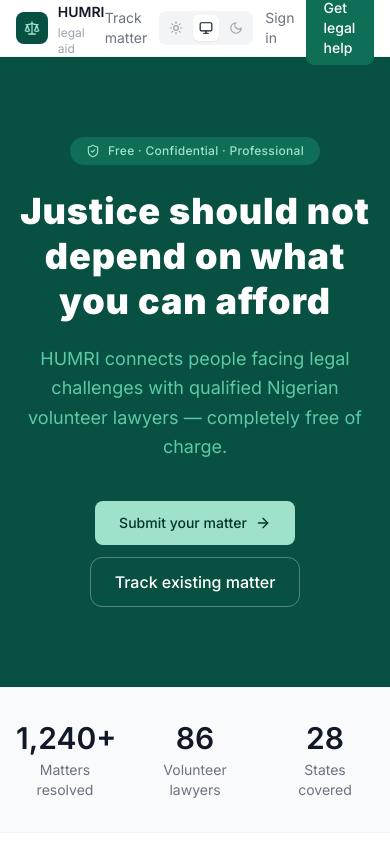
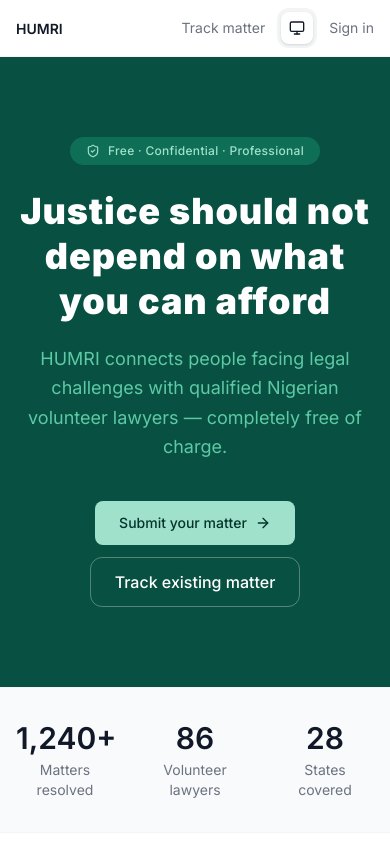
Before and after one commit to Munchisis/lex-gratis, a Next.js app: page / in a window 390 px wide. Shown: the top 844 px of the page. Built offline with nearby package versions, Linux system fonts and the light colour scheme.

Commit message:
fix: optimized theme toggle for mobile

```diff
--- a/src/app/globals.css
+++ b/src/app/globals.css
@@ -36,7 +36,7 @@
   .input {
     @apply w-full px-3 py-2 border border-gray-200 rounded-lg text-sm
            focus:outline-none focus:ring-2 focus:ring-brand-400 focus:border-transparent
-           placeholder:text-gray-400 bg-white dark:bg-gray-700 dark:border-brand-600 ;
+           placeholder:text-gray-400 bg-white dark:bg-gray-700 dark:border-brand-600 dark:placeholder:text-gray-500;
   }
   .label {
     @apply block text-xs font-medium text-gray-500 mb-1 ;
--- a/src/app/page.tsx
+++ b/src/app/page.tsx
@@ -16,7 +16,7 @@
           <div className="flex items-center gap-2.5">
             <Link
               href="/"
-              className="w-8 h-8 bg-brand-800 rounded-lg flex items-center justify-center"
+              className=" hidden w-8 h-8 bg-brand-800 rounded-lg sm:flex items-center justify-center"
             >
               <Scale className="w-4 h-4 text-brand-100" />
             </Link>
@@ -27,7 +27,9 @@
               >
                 HUMRI
               </Link>
-              <div className="text-xs text-gray-400 mt-0.5">legal aid</div>
+              <div className="hidden md:block text-xs text-gray-400 mt-0.5">
+                legal aid
+              </div>
             </div>
           </div>
           <div className="flex items-center gap-3">
@@ -46,7 +48,7 @@
             </Link>
             <Link
               href="/submit"
-              className="btn btn-primary text-sm py-1.5 px-4"
+              className="hidden sm:block btn btn-primary text-sm py-1.5 px-4"
             >
               Get legal help
             </Link>
@@ -211,8 +213,8 @@
 
       {/* Footer */}
       <footer className="border-t border-gray-100 bg-gray-50 dark:bg-gray-900 dark:border-gray-800">
-        <div className="max-w-5xl mx-auto px-4 py-8 flex items-center justify-between text-xs text-gray-400">
-          <div className="flex items-center gap-2">
+        <div className="max-w-5xl mx-auto px-4 py-8 flex items-center sm:justify-between text-xs text-gray-400">
+          <div className="hidden sm:flex items-center gap-2">
             <Scale className="w-4 h-4" />
             <span>HUMRI — Pro Bono Legal Aid Nigeria</span>
           </div>
--- a/src/components/shared/themeToggle.tsx
+++ b/src/components/shared/themeToggle.tsx
@@ -10,28 +10,46 @@
 
   // Avoid hydration mismatch
   useEffect(() => setMounted(true), []);
-  if (!mounted) return null;
+  if (!mounted) {
+    return (
+      <div className="w-[30px] h-[30px] bg-gray-100 dark:bg-gray-800 rounded-lg" />
+    );
+  }
 
-  return (
-    <div className="flex items-center gap-1 bg-gray-100 dark:bg-gray-800 rounded-lg p-1">
-      {[
+  const options = [
     { value: "light", icon: Sun, label: "Light" },
     { value: "system", icon: Monitor, label: "System" },
     { value: "dark", icon: Moon, label: "Dark" },
-      ].map(({ value, icon: Icon, label }) => (
+  ];
+
+  // Find the current active option (fallback to system if undefined)
+  const currentOption =
+    options.find((opt) => opt.value === theme) || options[1];
+  const CurrentIcon = currentOption.icon;
+
+  return (
+    <div className="group flex items-center overflow-hidden rounded-xl bg-gray-100 dark:bg-gray-800 p-1 transition-all duration-300">
+      {options.map(({ value, icon: Icon }) => {
+        const active = theme === value;
+
+        return (
           <button
             key={value}
             onClick={() => setTheme(value)}
-          title={label}
-          className={`p-1.5 rounded-md transition-all ${
-            theme === value
-              ? "bg-white dark:bg-gray-700 text-gray-900 dark:text-gray-100 shadow-sm"
-              : "text-gray-400 hover:text-gray-600 dark:hover:text-gray-300"
-          }`}
+            className={`
+          flex h-8 items-center justify-center rounded-lg transition-all duration-300
+
+          ${
+            active
+              ? "w-8 bg-white dark:bg-gray-700 shadow"
+              : "w-0 opacity-0 overflow-hidden group-hover:w-8 group-hover:opacity-100"
+          }
+        `}
           >
-          <Icon className="w-3.5 h-3.5" />
+            <Icon className="h-4 w-4" />
           </button>
-      ))}
+        );
+      })}
     </div>
   );
 }
```
Lines whose indentation alone changed are shown as unchanged.
